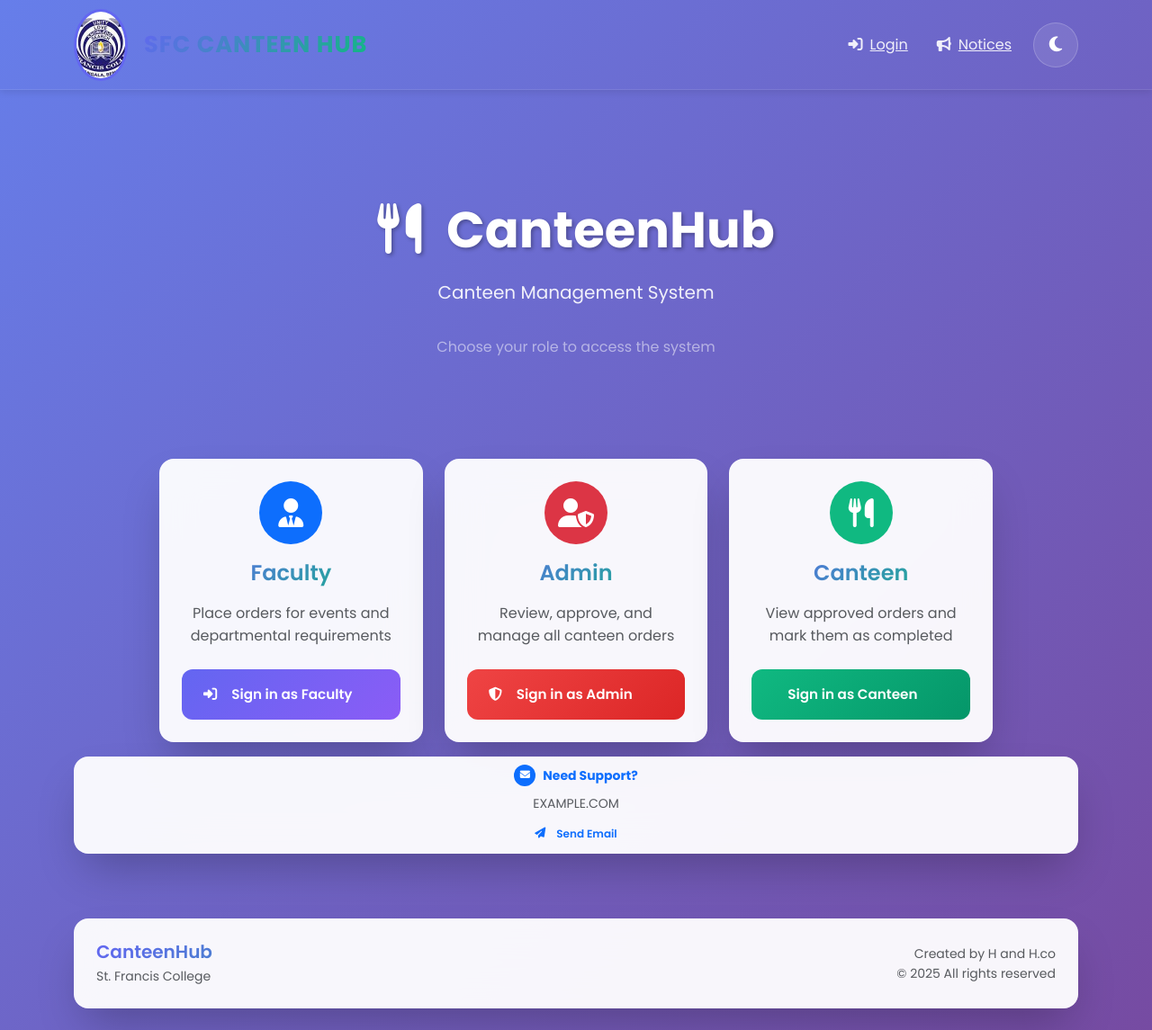
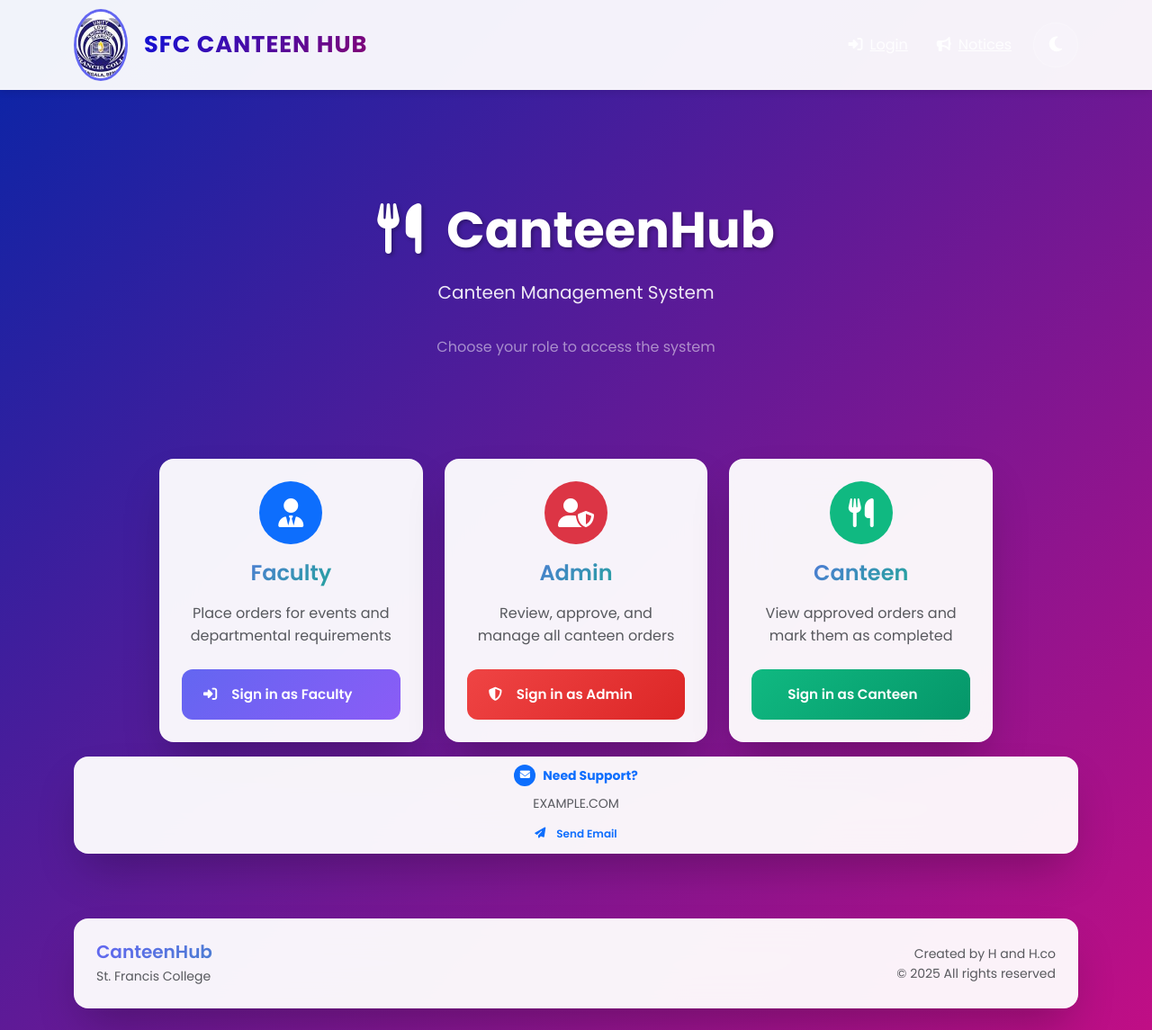
Before and after one commit to harishgowda1379/sfccanteen, a Flask app: page / in a window 1280 px wide. Shown: the whole page at 90% size. Run offline with Flask 3, Linux system fonts and the light colour scheme.

Commit message:
Added smooth navbar shrink effect with logo + title resize

```diff
--- a/static/style.css
+++ b/static/style.css
@@ -29,7 +29,7 @@
     height: 100px; /* default height */
     display: flex;
     align-items: center;
-    background-color: #ffffff00;
+    background-color: #fffffff1;
     box-shadow: 0 2px 8px rgba(0,0,0,0.1);
     z-index: 9999;
     padding: 0 2rem;
@@ -68,7 +68,7 @@ body {
 /* Body and base styles */
 body {
     font-family: 'Poppins', -apple-system, BlinkMacSystemFont, sans-serif;
-    background: linear-gradient(135deg, #667eea 0%, #764ba2 100%);
+    background: linear-gradient(135deg, #0725a7 0%, #c00e85 100%);
     min-height: 100vh;
     color: var(--text-color);
 }
@@ -130,7 +130,7 @@ body {
 .brand-logo {
   height: 60px;
   width: 60px;
-  border-radius: 50%;       /* Makes it circular */
+  border-radius: 100%;       /* Makes it circular */
   object-fit: cover;        /* Keeps aspect ratio inside circle */
   margin-right: 12px;
   transition: all 0.3s ease-in-out;
@@ -143,7 +143,7 @@ body {
   font-weight: 700;
   text-transform: uppercase;
   letter-spacing: 1px;
-  background: linear-gradient(135deg, #6366f1, #10b981); /* Indigo → Green */
+  background: linear-gradient(135deg, #0f12d8, #840473); /* Indigo → Green */
   -webkit-background-clip: text;
   -webkit-text-fill-color: transparent;
   background-clip: text;
```
